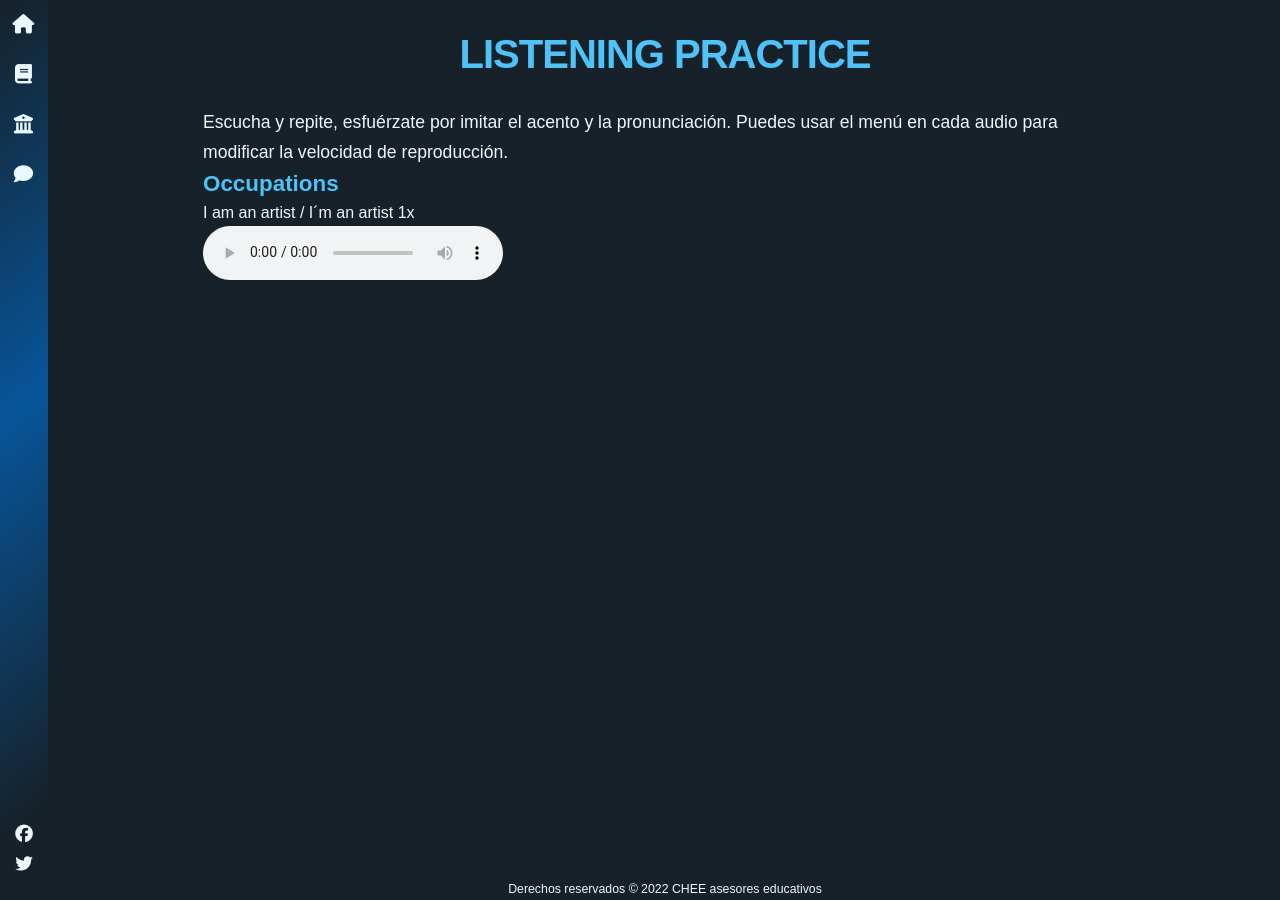
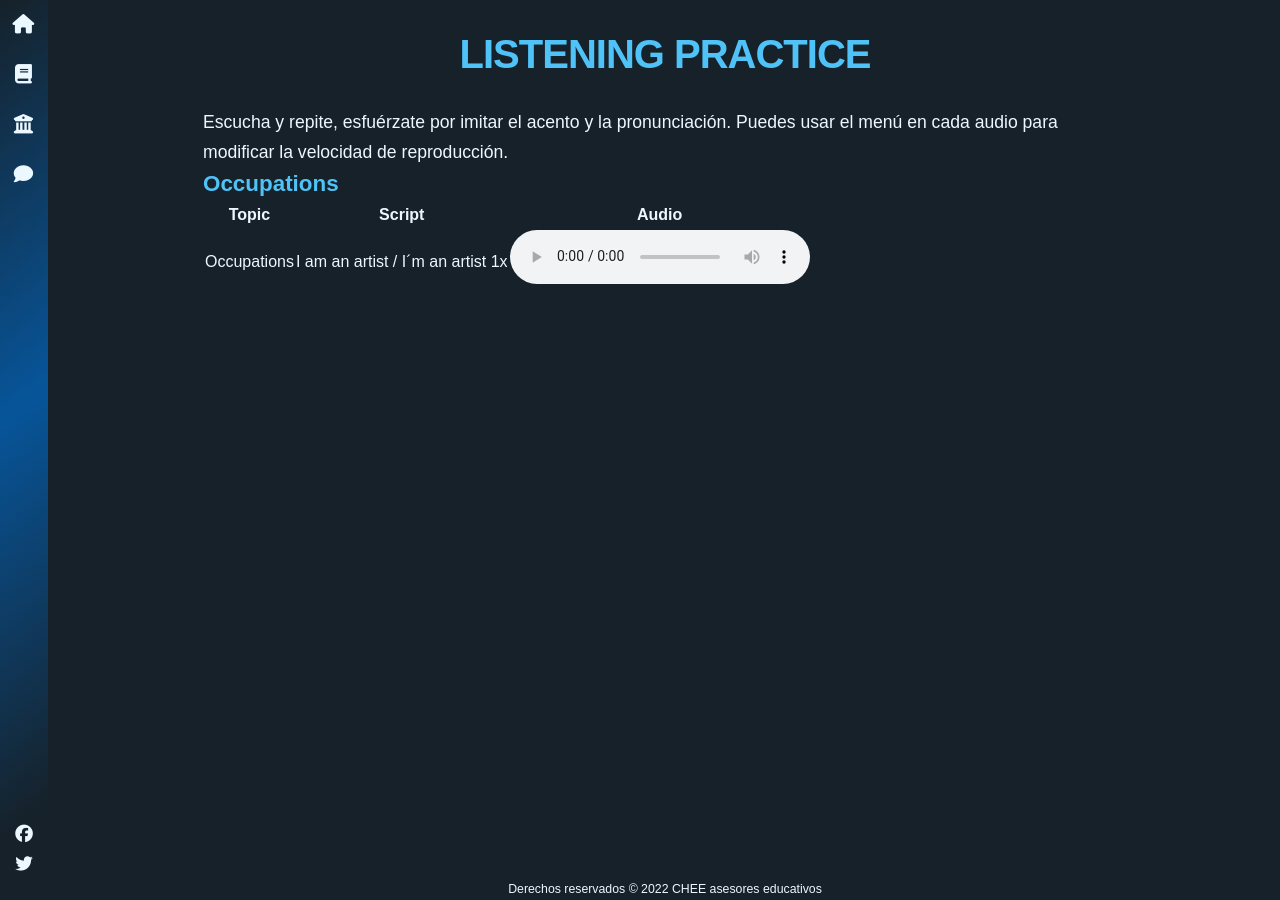
Before and after one commit to camachevaz/ESL, a Jekyll site: the page built from _posts/2021-02-15-listening.markdown, in a window 1280 px wide. Built offline with Jekyll 4.4.1, drawn with Linux system fonts in a browser that asks for light colours; nearby versions of some CDN libraries; some web fonts are replaced.

Commit message:
Update 2021-02-15-listening.markdown

```diff
--- a/_posts/2021-02-15-listening.markdown
+++ b/_posts/2021-02-15-listening.markdown
@@ -12,9 +12,22 @@ Escucha y repite, esfuérzate por imitar el acento y la pronunciación. Puedes u
 
 ## Occupations
 
-<figure>
-    <figcaption>I am an artist / I´m an artist 1x</figcaption>
-    <audio controls src="/assets/audio/Le01Un01Ls01-01.wav">
-        Tu navegador no soporta el elemento <code>audio</code>.
-    </audio>
-</figure>
+<table>
+    <thead>
+        <th>Topic</th>
+        <th>Script</th>
+        <th>Audio</th>
+    </thead>
+    <tfoot>
+        <td colspan="3">&nbsp;</td>
+    </tfoot>
+    <tbody>
+        <td>Occupations</td>
+        <td>I am an artist / I´m an artist 1x</td>
+        <td>
+            <audio controls src="/assets/audio/Le01Un01Ls01-01.wav">
+                Tu navegador no soporta el elemento <code>audio</code>.
+            </audio>
+        </td>
+    </tbody>
+</table>
```
